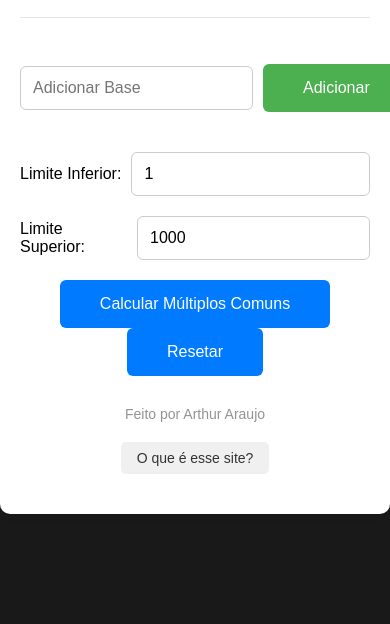
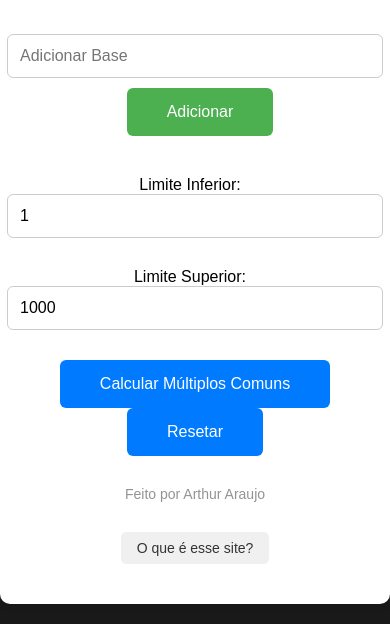
Before and after one commit to arthurgsa/calcMultiplosComuns, a plain HTML site: page index.html in a window 390 px wide. Shown: the part 220-844 px from the top of the page. Drawn offline with Linux system fonts and the light colour scheme.

Commit message:
responsividade

```diff
--- a/styles.css
+++ b/styles.css
@@ -217,3 +217,33 @@ hr {
   z-index: 9999; /* Definindo um valor de z-index alto */
   display: none;
 }
+
+@media (max-width: 600px) {
+  .container {
+    max-width: 90%; /* Reduzir a largura do contêiner */
+    margin: 20px auto; /* Margens menores */
+  }
+
+  .input-container {
+    flex-direction: column; /* Alterar a direção do flexbox para empilhar verticalmente */
+  }
+
+  .input-container input[type="text"],
+  .input-container input[type="number"] {
+    width: 100%; /* Definir a largura dos campos de entrada como 100% */
+    margin-bottom: 10px; /* Adicionar um espaçamento inferior menor */
+  }
+
+  .multiplos,
+  .bases {
+    justify-content: center; /* Centralizar os elementos */
+  }
+
+  .botao {
+    margin-top: 20px; /* Adicionar um espaço superior para separar o botão flutuante */
+  }
+
+  .caixa-flutuante {
+    bottom: -160px; /* Ajustar a posição da caixa flutuante */
+  }
+}
```
